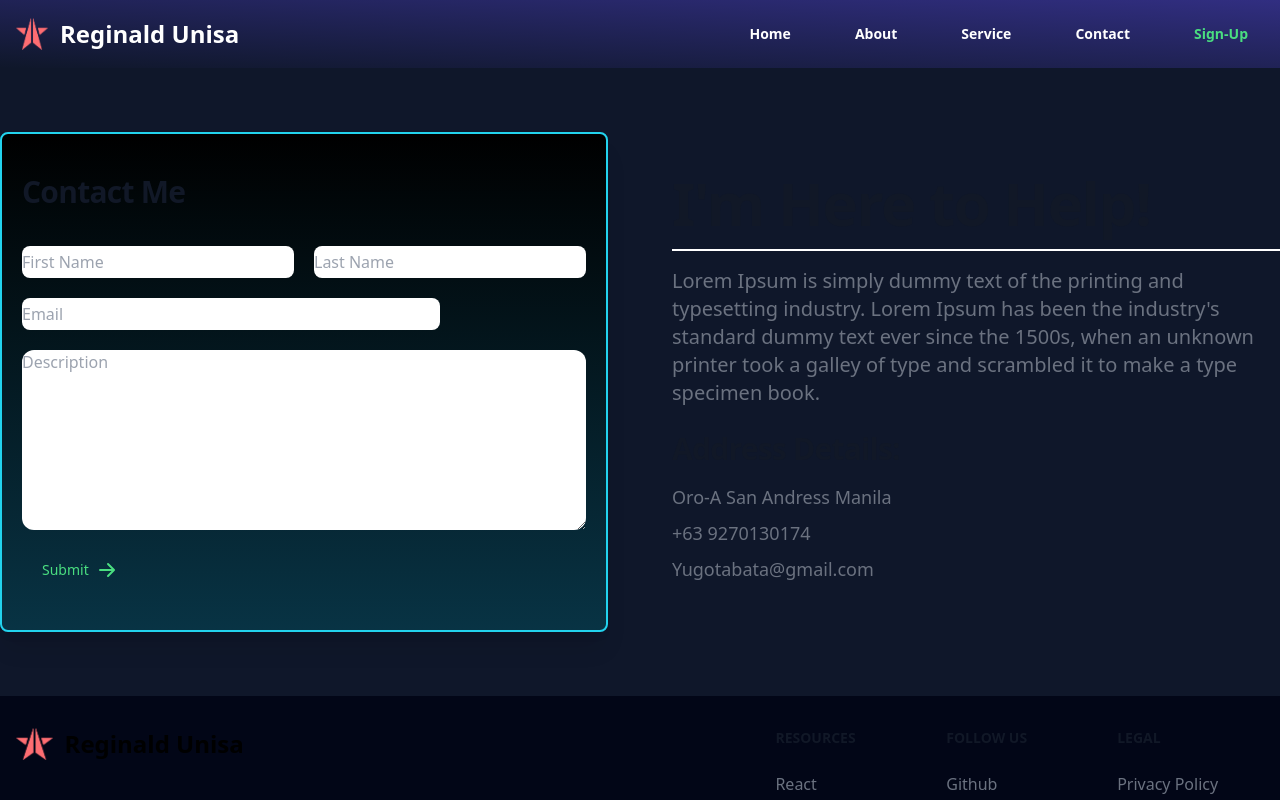
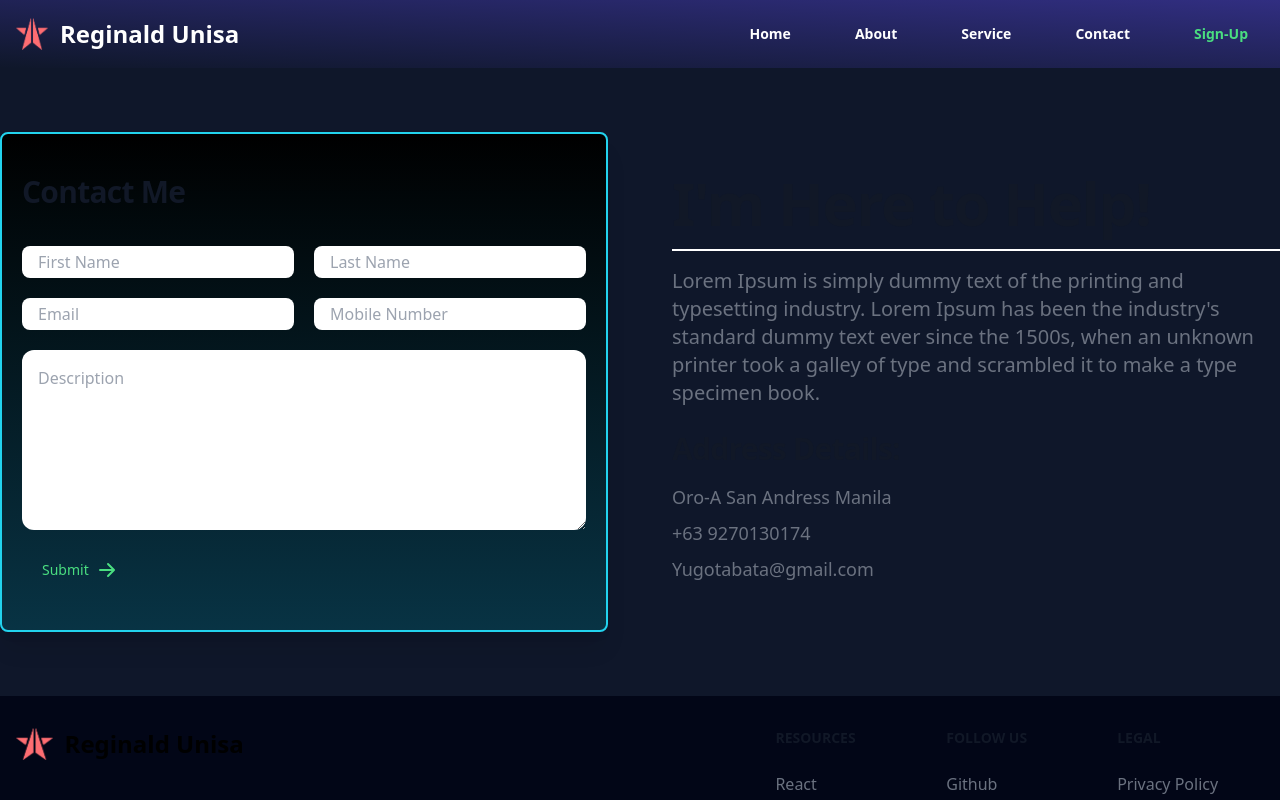
Before and after one commit to iStrafe/Static, a React (Vite) app: page /Contact in a window 1280 px wide. Shown: the top 800 px of the page. Built offline with nearby package versions, Linux system fonts and the light colour scheme.

Commit message:
added padding in Contact

```diff
--- a/src/views/Contact.jsx
+++ b/src/views/Contact.jsx
@@ -17,10 +17,11 @@ const Contact = () => {
 
                 <h1 className="col-span-4 mb-4 text-3xl tracking-tight font-extrabold text-gray-900 dark:text-white">Contact Me</h1>
 
-                <input className="col-span-4 sm:col-span-2 md:col-span-2 rounded-lg h-8" type="text" placeholder="First Name" />
-                <input className="col-span-4 sm:col-span-2 md:col-span-2 rounded-lg h-8" type="text" placeholder="Last Name" />
-                <input className="col-span-4 sm:col-span-3 rounded-lg h-8" type="email" placeholder="Email" />
-                <textarea className="col-span-4 sm:col-span-2 md:col-span-4 row-span-10 rounded-xl" placeholder="Description"></textarea>
+                <input className="col-span-4 sm:col-span-2 md:col-span-2 rounded-lg h-8 p-4" type="text" placeholder="First Name" />
+                <input className="col-span-4 sm:col-span-2 md:col-span-2 rounded-lg h-8 p-4" type="text" placeholder="Last Name" />
+                <input className="col-span-4 sm:col-span-2 rounded-lg h-8 p-4" type="email" placeholder="Email" />
+                <input className="col-span-4 sm:col-span-2 rounded-lg h-8 p-4" type="email" placeholder="Mobile Number" />
+                <textarea className="col-span-4 sm:col-span-2 md:col-span-4 row-span-10 rounded-xl p-4" placeholder="Description"></textarea>
 
                 <a href="#" className="col-span-4 md:col-span-3 inline-flex items-center text-green-400 hover:text-green-300 bg-primary-700 hover:bg-primary-800 focus:ring-4 focus:ring-primary-300 font-medium rounded-lg text-sm px-5 py-2.5 text-center dark:focus:ring-primary-900">
                     Submit
```
